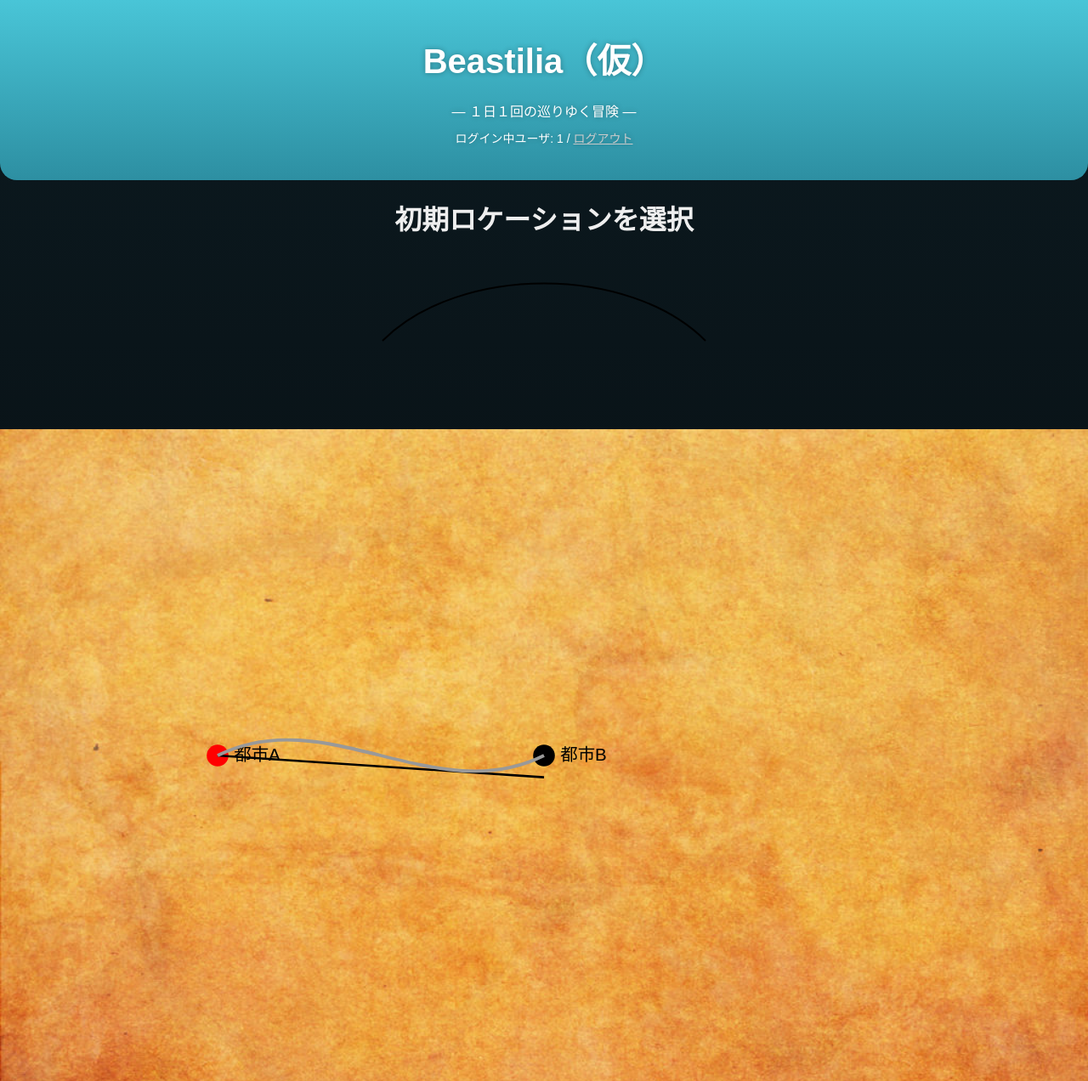
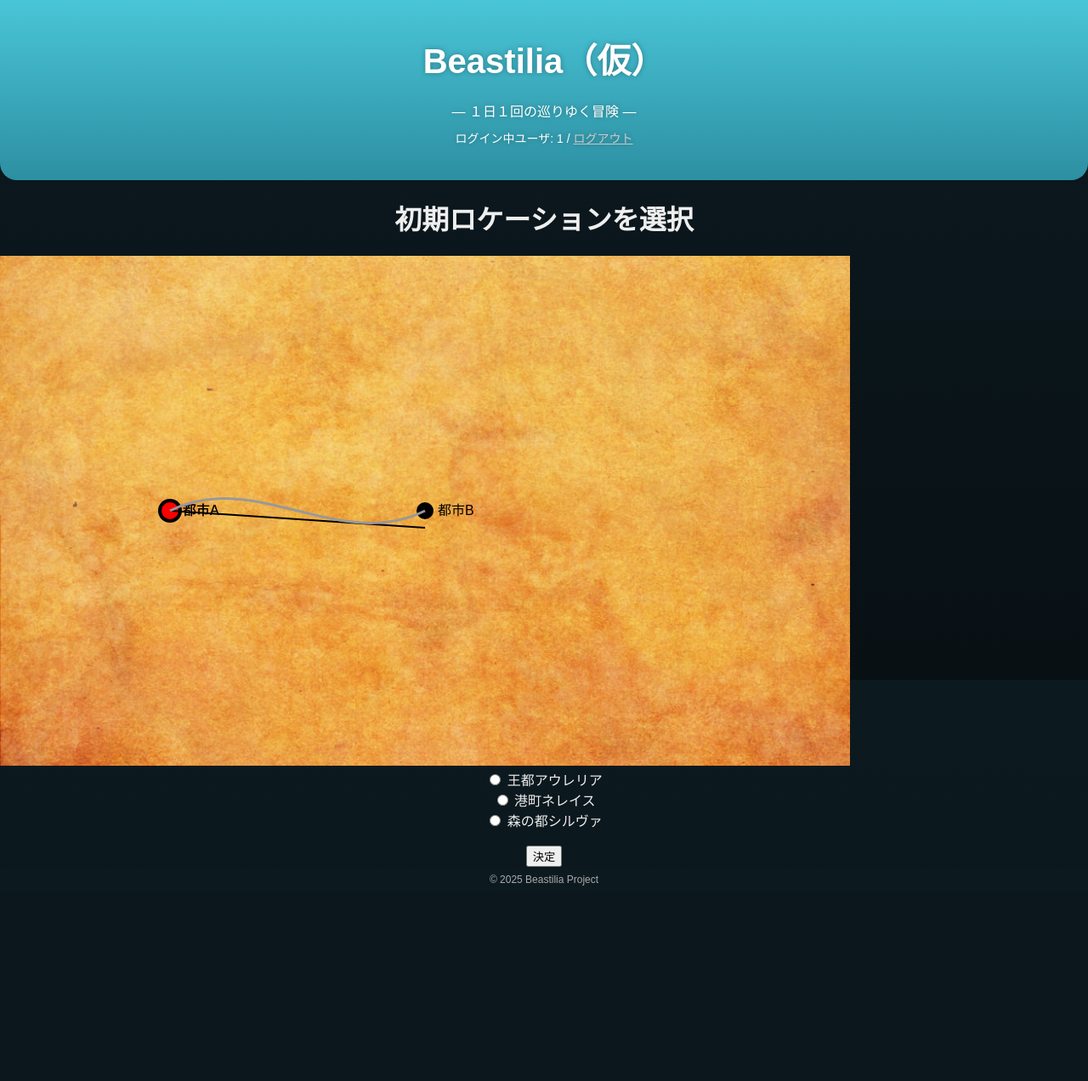
Before and after one commit to Novas-Shirogane/Beastilia, a Django app: page /onboarding_location/ in a window 1280 px wide. Shown: the top 1272 px of the page at 85% size. After the commit the page ends 1042 px from the top, so only its background shows below. Run offline with Django 5.2, Linux system fonts and the light colour scheme; a user stored in the database is signed in; tables that the repository leaves empty hold one stand-in row (values such as "Sample post").

Commit message:
20251225-同上。ステージ忘れ

```diff
--- a/mygame/game/static/css/base.css
+++ b/mygame/game/static/css/base.css
@@ -2,6 +2,9 @@ html, body { height: 100%; }
 
 body {
     background: linear-gradient(to bottom, #0c1a20, #081014);
+    display: flex;
+    /* ↓がないと横分割になる。 */
+    flex-direction: column;
     color: #eee;
     font-family: sans-serif;
     margin: 0;
--- /dev/null
+++ b/mygame/game/static/css/map.css
@@ -0,0 +1,22 @@
+.map-wrap {
+  position: relative;
+  width: 1000px; /* 必要に応じて */
+}
+
+.map-tooltip {
+  position: absolute;
+  background: rgba(0, 0, 0, 0.85);
+  color: #fff;
+  padding: 6px 8px;
+  border-radius: 6px;
+  font-size: 12px;
+  pointer-events: none; /* 小窓がマウスを邪魔しない */
+  white-space: nowrap;
+  z-index: 10;
+}
+
+g.node .hit{
+  fill: rgba(0,0,0,0);      /* 透明 */
+  stroke: rgba(0,0,0,0);    /* 透明 */
+  pointer-events: all;      /* ここが重要 */
+}
--- /dev/null
+++ b/mygame/game/templates/base.html
@@ -0,0 +1,19 @@
+{# "全ページ共通のひな型です。" #} {% load static %}
+<!DOCTYPE html>
+<html lang="ja">
+  <head>
+    <meta charset="UTF-8" />
+    <title>{% block title %}Beastilia{% endblock %}</title>
+    <link rel="stylesheet" href="{% static 'css/base.css' %}" />
+    <link rel="icon" href="{% static 'favicon.ico' %}" type="image/x-icon" />
+    {% block extra_css %}{% endblock %}
+  </head>
+
+  <body>
+    {% include "partials/header.html" %}
+
+    <main class="content">{% block content %}{% endblock %}</main>
+
+    {% include "partials/footer.html" %}
+  </body>
+</html>
--- a/mygame/game/templates/onboarding_location.html
+++ b/mygame/game/templates/onboarding_location.html
@@ -1,43 +1,17 @@
-{% load static %}
-<!DOCTYPE html>
-<html lang="ja">
-  <head>
-    <meta charset="UTF-8" />
-    <title>初期ロケーション選択</title>
-    <link rel="stylesheet" href="{% static 'css/base.css' %}" />
+{% extends "base.html" %} {% load static %} {% block extra_css %}
 <link rel="stylesheet" href="{% static 'css/onboarding.css' %}" />
-  </head>
-  <body>
-    <div class="header">
-      <div class="logo">Beastilia（仮）</div>
-      <div>― １日１回の巡りゆく冒険 ―</div>
-
-      {% if user.is_authenticated %}
-      <div style="margin-top: 10px; font-size: 14px">
-        ログイン中ユーザ: {{ user.userprofile.account_id }} /
-        <a href="/logout/" style="color: #ccc">ログアウト</a>
-      </div>
-      {% else %}
-      <div style="margin-top: 10px; font-size: 14px">ログインしていません</div>
-      {% endif %}
-    </div>
-
+<link rel="stylesheet" href="{% static 'css/map.css' %}" />
+{% endblock %} {% block content %}
 <h1>初期ロケーションを選択</h1>
 
 {% if error %}
 <p style="color: red">{{ error }}</p>
 {% endif %}
 
-    <svg width="400" height="200">
-      <path
-        d="M10 100 C100 10, 300 10, 390 100"
-        fill="none"
-        stroke="black"
-        stroke-width="2"
-      />
-    </svg>
-
+<div class="map-wrap">
   {% include "partials/world_map.svg.html" %}
+  <div id="map-tooltip" class="map-tooltip" hidden></div>
+</div>
 
 <form method="post">
   {% csrf_token %}
@@ -59,5 +33,5 @@
 
   <button type="submit">決定</button>
 </form>
-  </body>
-</html>
+<script type="module" src="{% static 'game/dist/map_core.js' %}"></script>
+{% endblock %}
--- /dev/null
+++ b/mygame/game/templates/partials/footer.html
@@ -0,0 +1 @@
+<div class="footer">&copy; 2025 Beastilia Project</div>
--- /dev/null
+++ b/mygame/game/templates/partials/header.html
@@ -0,0 +1,13 @@
+<div class="header">
+  <div class="logo">Beastilia（仮）</div>
+  <div>― １日１回の巡りゆく冒険 ―</div>
+
+  {% if user.is_authenticated %}
+  <div style="margin-top: 10px; font-size: 14px">
+    ログイン中ユーザ: {{ user.userprofile.account_id }} /
+    <a href="/logout/" style="color: #ccc">ログアウト</a>
+  </div>
+  {% else %}
+  <div style="margin-top: 10px; font-size: 14px">ログインしていません</div>
+  {% endif %}
+</div>
--- a/mygame/game/templates/partials/world_map.svg.html
+++ b/mygame/game/templates/partials/world_map.svg.html
@@ -9,14 +9,29 @@
     preserveAspectRatio="xMidYMid slice"
   />
 
+  <defs>
+    <symbol id="cityNode" overflow="visible">
+      <circle r="10" class="dot" />
+      <circle r="14" class="hit" />
+      <text x="15" y="5" class="label"></text>
+    </symbol>
+  </defs>
+
+  <g class="node" data-id="city_a" transform="translate(200 300)">
+    <use href="#cityNode" />
+    <text x="15" y="5" class="label">都市A</text>
+  </g>
+
   <g class="node" data-id="city_a">
     <circle cx="200" cy="300" r="10" fill="red" />
+    <circle class="hit" cx="200" cy="300" r="14" />
     <text x="215" y="305">都市A</text>
   </g>
   <path id="road_ab" d="M200 300 L500 320" stroke="black" stroke-width="2" />
 
   <g class="node" data-id="city_b">
     <circle cx="500" cy="300" r="10" />
+    <circle class="hit" cx="500" cy="300" r="14" />
     <text x="515" y="305">都市B</text>
   </g>
 
```
Also changed, not shown: mygame/game/package.json (added, +11 -0 lines), mygame/game/static/game/map_core.js (deleted, +0 -8 lines), mygame/game/static/game/src/map_core.ts (added, +57 -0 lines), mygame/game/templates/under_construction.html (+5 -30 lines), mygame/game/tsconfig.json (added, +14 -0 lines), mygame/package-lock.json (added). Lines whose indentation alone changed are shown as unchanged.
